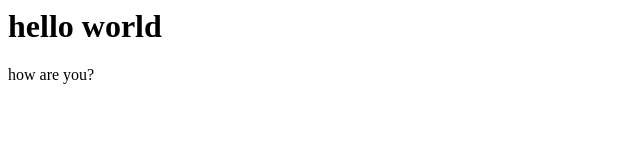
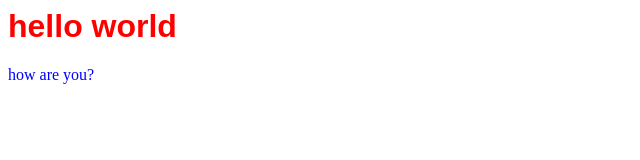
Before and after one commit to HikingGoldfish/test, a plain HTML site: page index.html in a window 1280 px wide. Shown: the whole page, without its empty margins (0-640 px from the left). Drawn offline with Linux system fonts and the light colour scheme.

Commit message:
Changed font of header.

```diff
--- a/index.html
+++ b/index.html
@@ -1,2 +1,3 @@
+<link rel="stylesheet" type="text/css" href="style.css">
 <h1>hello world</h1>
 <p>how are you?</p>
--- /dev/null
+++ b/style.css
@@ -0,0 +1,7 @@
+p {
+  color: blue;
+}
+h1 {
+   color: red;
+   font-family: sans-serif;
+}
```
